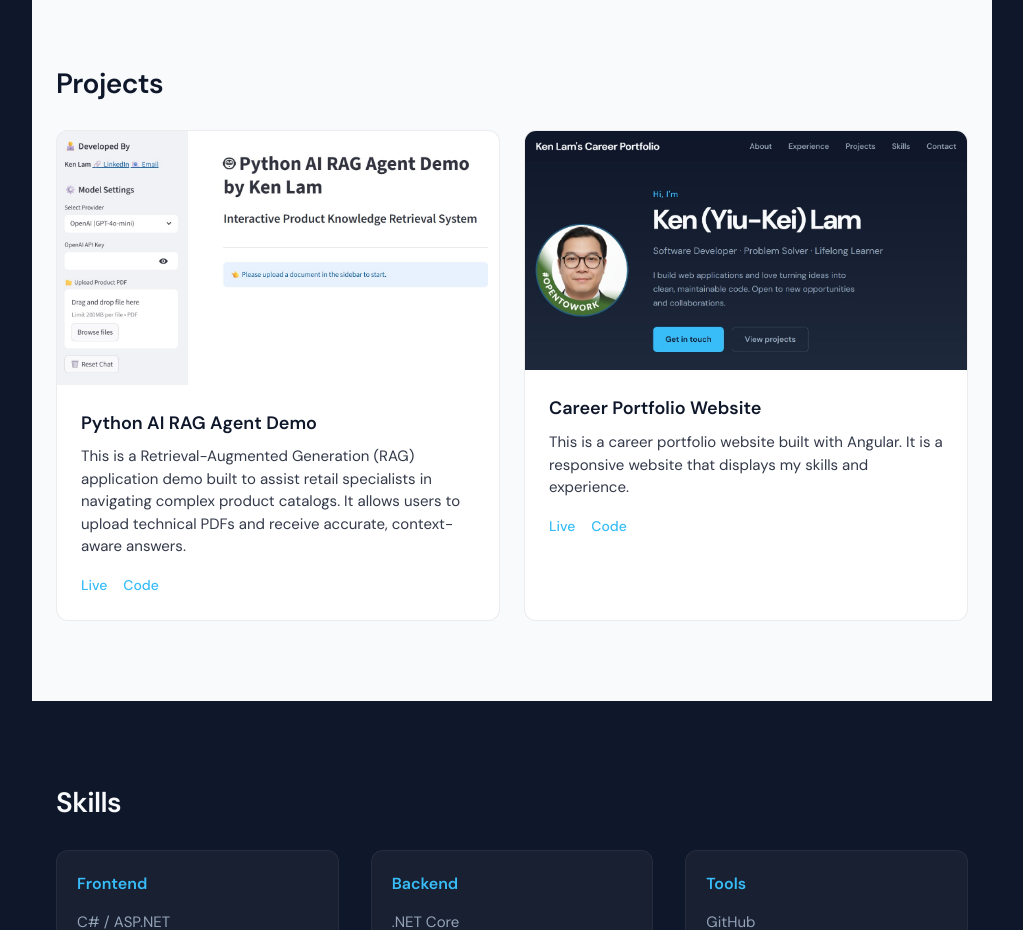
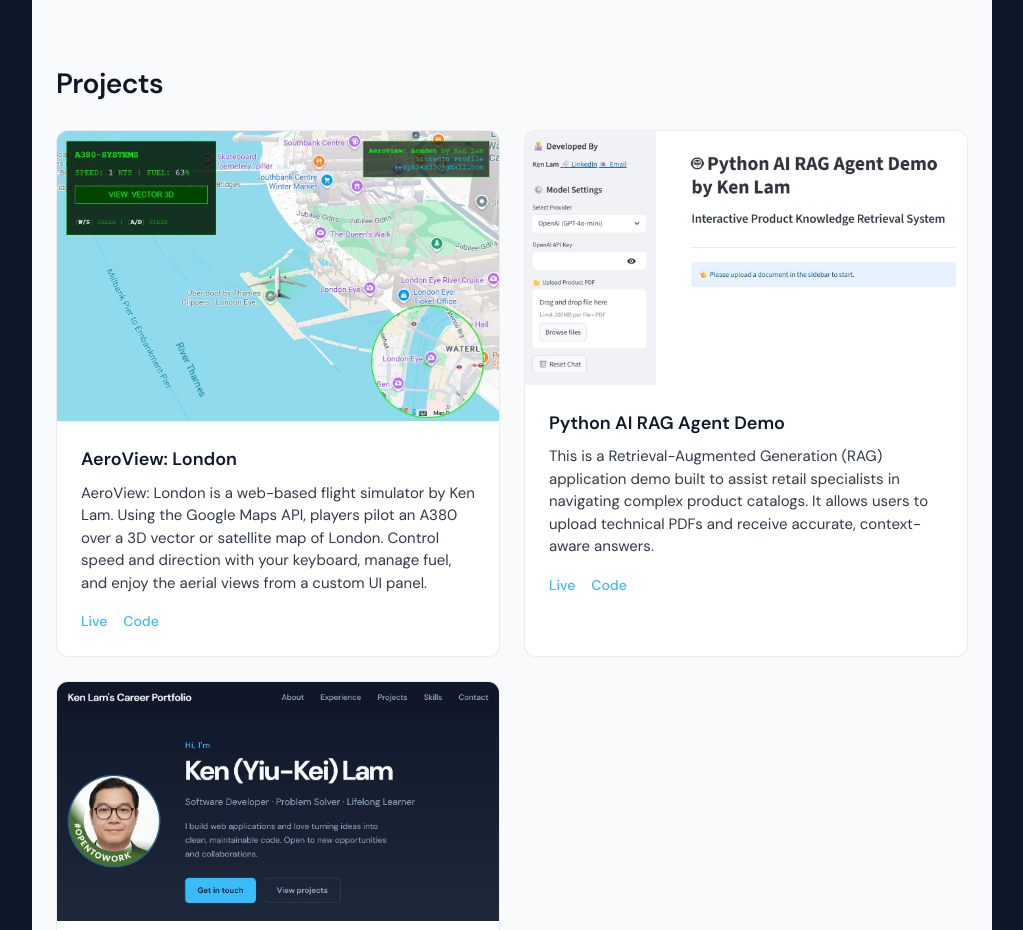
Before and after one commit to kenyklam330/kenyklam330.github.io, an Angular app: page / in a window 1280 px wide. Shown: the part 1860-2790 px from the top of the page, without its empty margins (128-1151 px from the left). Built offline with nearby package versions, Linux system fonts and the light colour scheme.

Commit message:
Added new project.

```diff
--- a/src/app/components/projects/projects.ts
+++ b/src/app/components/projects/projects.ts
@@ -18,6 +18,13 @@ export interface Project {
 export class Projects {
   protected projects: Project[] = [
     {
+      title: 'AeroView: London',
+      description: 'AeroView: London is a web-based flight simulator by Ken Lam. Using the Google Maps API, players pilot an A380 over a 3D vector or satellite map of London. Control speed and direction with your keyboard, manage fuel, and enjoy the aerial views from a custom UI panel.',
+      thumbnail: 'project3.jpg',
+      link: 'https://kenyklam330.github.io/aero-view-london',
+      repo: 'https://github.com/kenyklam330/aero-view-london',
+    },
+    {
       title: 'Python AI RAG Agent Demo',
       description: 'This is a Retrieval-Augmented Generation (RAG) application demo built to assist retail specialists in navigating complex product catalogs. It allows users to upload technical PDFs and receive accurate, context-aware answers.',
       thumbnail: 'project1.jpg',
@@ -28,7 +35,7 @@ export class Projects {
       title: 'Career Portfolio Website',
       description: 'This is a career portfolio website built with Angular. It is a responsive website that displays my skills and experience.',
       thumbnail: 'project2.jpg',
-      link: 'https://kenyklam330.github.io/',
+      link: 'https://kenyklam330.github.io',
       repo: 'https://github.com/kenyklam330/kenyklam330.github.io',
     },
   ];
```
Also changed, not shown: public/project3.jpg (added).
